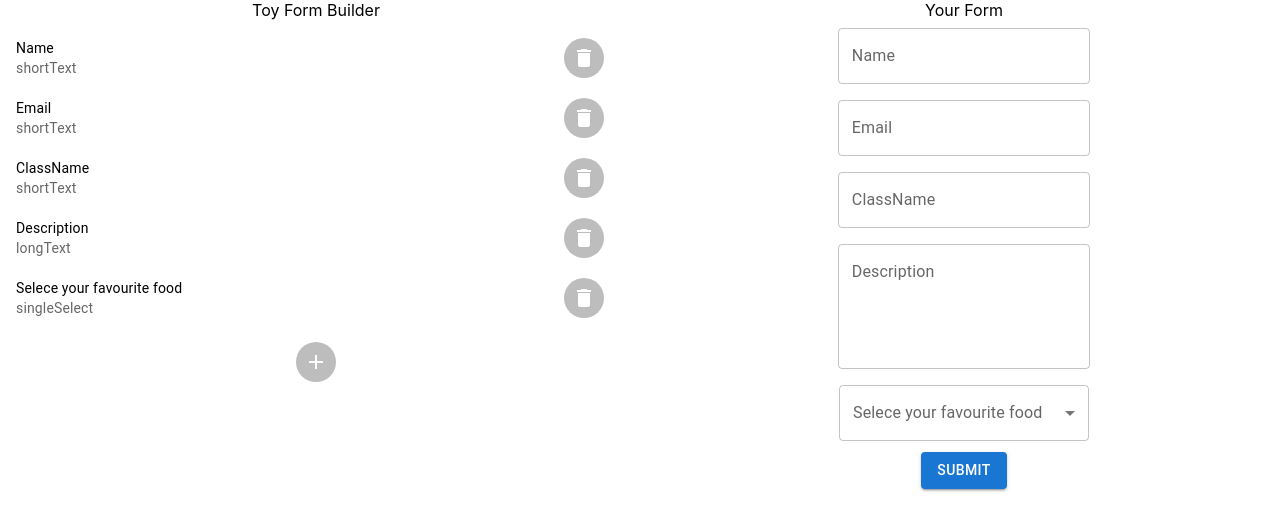
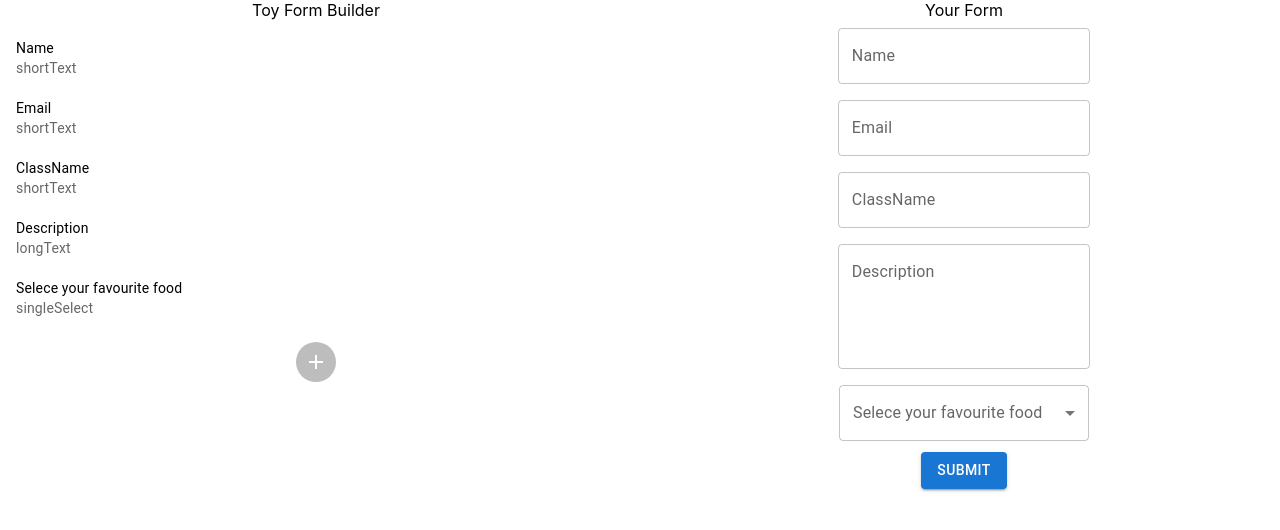
Before and after one commit to congweibai/react-toy-form-builder, a React (Create React App) app: page / in a window 1280 px wide. Shown: the top 530 px of the page. Built offline with nearby package versions, Linux system fonts and the light colour scheme.

Commit message:
ui tweaks, only selected item can be deleted, padding

```diff
--- a/src/components/form-builder/FormBuilder.tsx
+++ b/src/components/form-builder/FormBuilder.tsx
@@ -82,6 +82,10 @@ function FormBuilder() {
           return (
             <ListItem
               selected={selectedId === template.id}
+              style={{
+                border: selectedId === template.id ? '1px solid blue' : '',
+                paddingLeft: selectedId === template.id ? '18px' : '',
+              }}
               key={template.id}
               onClick={() => {
                 setSelectedId(template.id);
@@ -90,11 +94,13 @@ function FormBuilder() {
               onDragStart={(e) => dragStart(e, template.id)}
               onDragEnter={(e) => dragEnter(e, template.id)}
               onDragEnd={drop}
+              role="form-item"
             >
               <ListItemText
                 primary={template.label}
                 secondary={template.type}
               />
+              {selectedId === template.id && (
                 <ListItemAvatar>
                   <Button
                     role="remove"
@@ -105,6 +111,7 @@ function FormBuilder() {
                     </Avatar>
                   </Button>
                 </ListItemAvatar>
+              )}
             </ListItem>
           );
         })}
--- a/src/components/form-editor-panel/FormEditorPanel.tsx
+++ b/src/components/form-editor-panel/FormEditorPanel.tsx
@@ -55,8 +55,7 @@ function FormEditorPanel({
         gap={2}
       >
         <Grid item>
-          Form Editor Panel goes here {currentItem?.id || ''}{' '}
-          {currentItem?.type || ''}
+          Properties: {currentItem?.id || ''} {currentItem?.type || ''}
         </Grid>
         <Grid item width={300}>
           <TextField
```
Also changed, not shown: 1 other file (tests, documents, lock files or other folders). Lines whose indentation alone changed are shown as unchanged.
